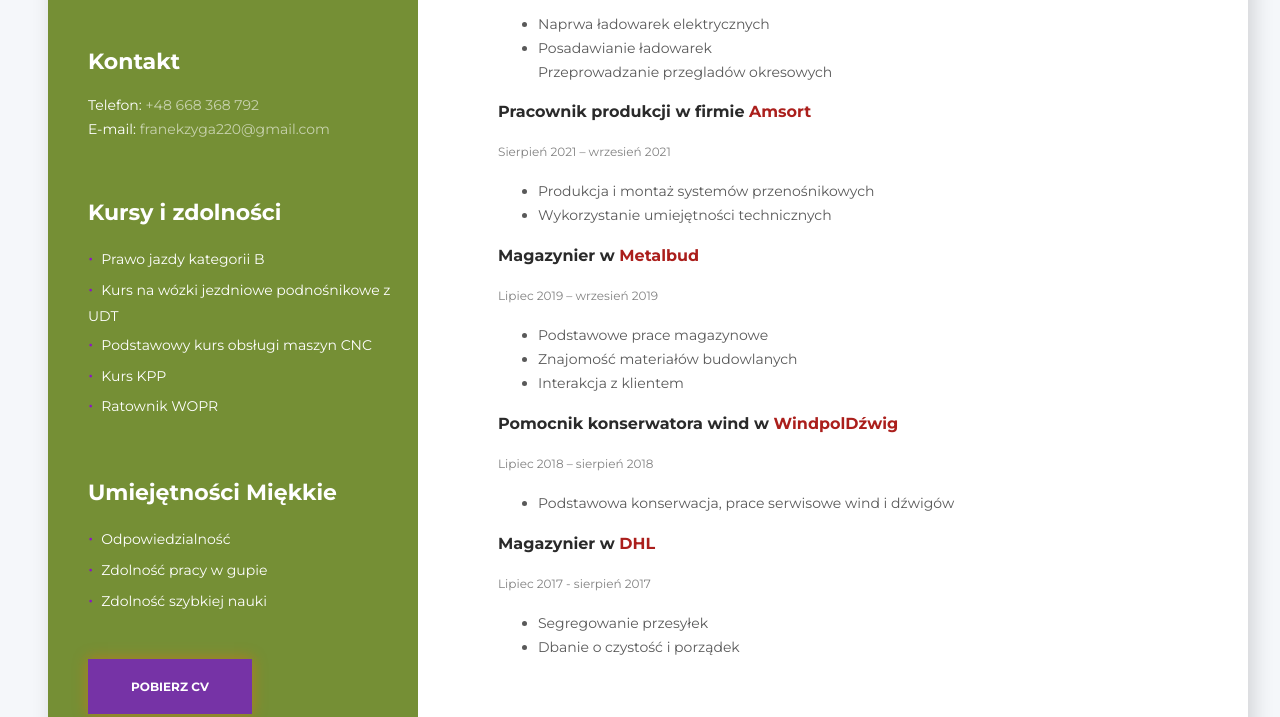
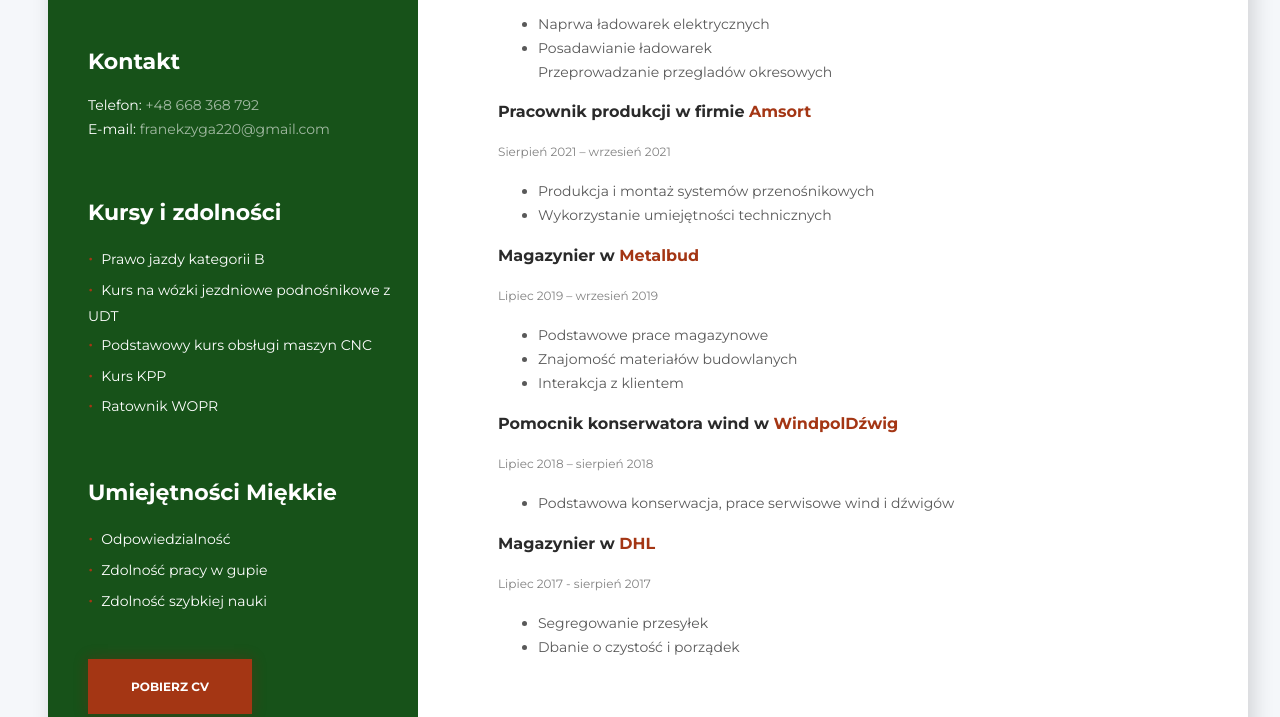
Before and after one commit to Bl4ckBend3r/FZ_CW, a plain HTML site: page index.html in a window 1280 px wide. Shown: the part 556-1273 px from the top of the page. Drawn offline with Linux system fonts and the light colour scheme.

Commit message:
Update style.css

```diff
--- a/css/style.css
+++ b/css/style.css
@@ -62,13 +62,13 @@ body {
 }
 
 .projects-link {
-  color: #220fdc;
+  color: #175219;
   font-size: 14px;
   line-height: 24px;
 }
 
 .projects-link:hover {
-  color: #7633a6;
+  color: #AB1F1C;
 }
 
 .jobs-title,
@@ -99,14 +99,14 @@ body {
 }
 
 .accent {
-  color: #AB1F1C;
+  color: #a43614;
 }
 
 /* ========= left-side ========= */
 
 .left-side {
   width: 370px;
-  background-color: #758f35;
+  background-color: #175219;
   color: #fff;
 }
 
@@ -128,7 +128,8 @@ body {
 .skills-item::before {
   content: "\2022";
   margin-right: 8px;
-  color: #8c12c9;
+  color: #a43614;
+  ;
   font-size: 18px;
 }
 
@@ -183,7 +184,8 @@ body {
 
 .widget-link {
   color: #fff;
-  background-color: #7633a6;
+  background-color: #a43614;
+  ;
   padding-top: 20px;
   padding-right: 43px;
   padding-bottom: 20px;
@@ -192,11 +194,11 @@ body {
   text-transform: uppercase;
   font-size: 12px;
   font-weight: bold;
-  box-shadow: 0px 0px 13px 1px rgba(255,107,8,0.4);
+  box-shadow: 0px 0px 13px 1px rgba(167, 11, 16, 0.236);
 }
 
 .widget-link:hover {
-  box-shadow: 0px 6px 32px 1px rgba(255,107,8,0.92);
+  box-shadow: 0px 6px 32px 1px rgba(175, 18, 18, 0.92);
 }
 
 .widget:hover {
```
